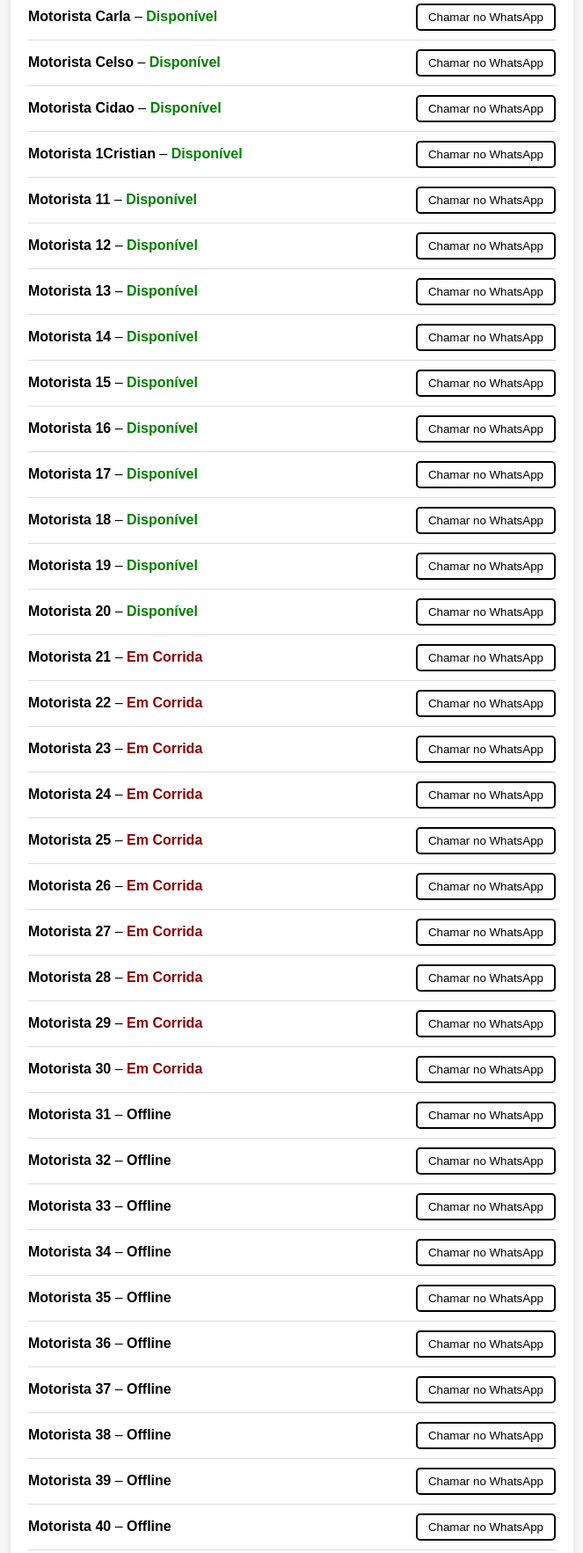
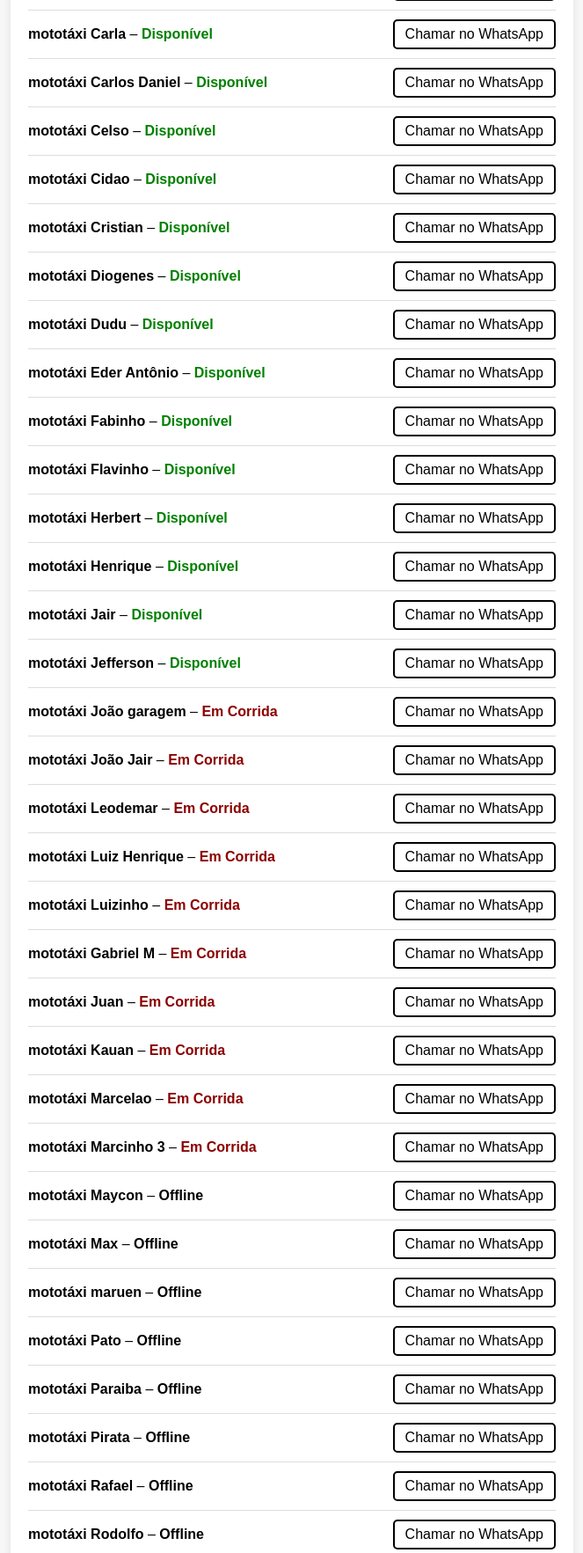
Before and after one commit to Fabiolaneiro/Motoristas-teste, a plain HTML site: page index.html in a window 1280 px wide. Shown: the part 454-2219 px from the top of the page at 88% size, without its empty margins (308-971 px from the left). Drawn offline with Linux system fonts and the light colour scheme.

Commit message:
Update index.html

```diff
--- a/index.html
+++ b/index.html
@@ -4,7 +4,7 @@
 <head>
   <meta charset="UTF-8">
   <meta name="viewport" content="width=device-width, initial-scale=1.0">
-  <title>Motoristas Disponíveis Agora</title>
+  <title>Mototáxis Disponíveis Agora</title>
   <style>
     body {
       font-family: Arial, sans-serif;
@@ -45,6 +45,8 @@
       border: 2px solid black;
       border-radius: 5px;
       cursor: pointer;
+      text-decoration: none;
+      color: black;
     }
     .whatsapp-button:hover {
       background: #f0f0f0;
@@ -53,207 +55,207 @@
 </head>
 <body>
   <div class="container">
-    <h2>MOTORISTAS DISPONÍVEIS AGORA</h2>
+    <h2>MOTOTÁXIS DISPONÍVEIS AGORA</h2>
     <div id="lista-motoristas">
 
       <div class="driver">
-        <span><strong>Motorista Fabio</strong> – <span class="status disponivel">Disponível</span></span>
-        <button class="whatsapp-button">Chamar no WhatsApp</button>
+        <span><strong>mototáxi Adalto</strong> – <span class="status disponivel">Disponível</span></span>
+        <a class="whatsapp-button" href="https://wa.me/554335232100?text=Ol%C3%A1%2C%20quero%20falar%20com%20o%20motot%C3%A1xi%20Adalto" target="_blank">Chamar no WhatsApp</a>
       </div>
 
       <div class="driver">
-        <span><strong>Motorista João</strong> – <span class="status disponivel">Disponível</span></span>
-        <button class="whatsapp-button">Chamar no WhatsApp</button>
+        <span><strong>mototáxi Adriano Pereira</strong> – <span class="status disponivel">Disponível</span></span>
+        <a class="whatsapp-button" href="https://wa.me/554335232100?text=Ol%C3%A1%2C%20quero%20falar%20com%20o%20motot%C3%A1xi%20Adriano%20Pereira" target="_blank">Chamar no WhatsApp</a>
       </div>
 
       <div class="driver">
-        <span><strong>Motorista Adalto</strong> – <span class="status disponivel">Disponível</span></span>
-        <button class="whatsapp-button">Chamar no WhatsApp</button>
+        <span><strong>mototáxi Adriano Valeriano</strong> – <span class="status disponivel">Disponível</span></span>
+        <a class="whatsapp-button" href="https://wa.me/554335232100?text=Ol%C3%A1%2C%20quero%20falar%20com%20o%20motot%C3%A1xi%20Adriano%20Valeriano" target="_blank">Chamar no WhatsApp</a>
       </div>
 
       <div class="driver">
-        <span><strong>Motorista Adriano</strong> – <span class="status disponivel">Disponível</span></span>
-        <button class="whatsapp-button">Chamar no WhatsApp</button>
+        <span><strong>mototáxi Alisson</strong> – <span class="status disponivel">Disponível</span></span>
+        <a class="whatsapp-button" href="https://wa.me/554335232100?text=Ol%C3%A1%2C%20quero%20falar%20com%20o%20motot%C3%A1xi%20Alisson" target="_blank">Chamar no WhatsApp</a>
       </div>
 
       <div class="driver">
-        <span><strong>Motorista Alisson</strong> – <span class="status disponivel">Disponível</span></span>
-        <button class="whatsapp-button">Chamar no WhatsApp</button>
+        <span><strong>mototáxi Antonio</strong> – <span class="status disponivel">Disponível</span></span>
+        <a class="whatsapp-button" href="https://wa.me/554335232100?text=Ol%C3%A1%2C%20quero%20falar%20com%20o%20motot%C3%A1xi%20Antonio" target="_blank">Chamar no WhatsApp</a>
       </div>
 
       <div class="driver">
-        <span><strong>Motorista Diego</strong> – <span class="status disponivel">Disponível</span></span>
-        <button class="whatsapp-button">Chamar no WhatsApp</button>
+        <span><strong>mototáxi Boizinho</strong> – <span class="status disponivel">Disponível</span></span>
+        <a class="whatsapp-button" href="https://wa.me/554335232100?text=Ol%C3%A1%2C%20quero%20falar%20com%20o%20motot%C3%A1xi%20Boizinho" target="_blank">Chamar no WhatsApp</a>
       </div>
 
       <div class="driver">
-        <span><strong>Motorista Carla</strong> – <span class="status disponivel">Disponível</span></span>
-        <button class="whatsapp-button">Chamar no WhatsApp</button>
+        <span><strong>mototáxi Carla</strong> – <span class="status disponivel">Disponível</span></span>
+        <a class="whatsapp-button" href="https://wa.me/554335232100?text=Ol%C3%A1%2C%20quero%20falar%20com%20o%20motot%C3%A1xi%20Carla" target="_blank">Chamar no WhatsApp</a>
       </div>
 
       <div class="driver">
-        <span><strong>Motorista Celso</strong> – <span class="status disponivel">Disponível</span></span>
-        <button class="whatsapp-button">Chamar no WhatsApp</button>
+        <span><strong>mototáxi Carlos Daniel</strong> – <span class="status disponivel">Disponível</span></span>
+        <a class="whatsapp-button" href="https://wa.me/554335232100?text=Ol%C3%A1%2C%20quero%20falar%20com%20o%20motot%C3%A1xi%20Carlos%20Daniel" target="_blank">Chamar no WhatsApp</a>
       </div>
 
       <div class="driver">
-        <span><strong>Motorista Cidao</strong> – <span class="status disponivel">Disponível</span></span>
-        <button class="whatsapp-button">Chamar no WhatsApp</button>
+        <span><strong>mototáxi Celso</strong> – <span class="status disponivel">Disponível</span></span>
+        <a class="whatsapp-button" href="https://wa.me/554335232100?text=Ol%C3%A1%2C%20quero%20falar%20com%20o%20motot%C3%A1xi%20Celso" target="_blank">Chamar no WhatsApp</a>
       </div>
 
       <div class="driver">
-        <span><strong>Motorista 1Cristian</strong> – <span class="status disponivel">Disponível</span></span>
-        <button class="whatsapp-button">Chamar no WhatsApp</button>
+        <span><strong>mototáxi Cidao</strong> – <span class="status disponivel">Disponível</span></span>
+        <a class="whatsapp-button" href="https://wa.me/554335232100?text=Ol%C3%A1%2C%20quero%20falar%20com%20o%20motot%C3%A1xi%20Cidao" target="_blank">Chamar no WhatsApp</a>
       </div>
 
       <div class="driver">
-        <span><strong>Motorista 11</strong> – <span class="status disponivel">Disponível</span></span>
-        <button class="whatsapp-button">Chamar no WhatsApp</button>
+        <span><strong>mototáxi Cristian</strong> – <span class="status disponivel">Disponível</span></span>
+        <a class="whatsapp-button" href="https://wa.me/554335232100?text=Ol%C3%A1%2C%20quero%20falar%20com%20o%20motot%C3%A1xi%20Cristian" target="_blank">Chamar no WhatsApp</a>
       </div>
 
       <div class="driver">
-        <span><strong>Motorista 12</strong> – <span class="status disponivel">Disponível</span></span>
-        <button class="whatsapp-button">Chamar no WhatsApp</button>
+        <span><strong>mototáxi Diogenes</strong> – <span class="status disponivel">Disponível</span></span>
+        <a class="whatsapp-button" href="https://wa.me/554335232100?text=Ol%C3%A1%2C%20quero%20falar%20com%20o%20motot%C3%A1xi%20Diogenes" target="_blank">Chamar no WhatsApp</a>
       </div>
 
       <div class="driver">
-        <span><strong>Motorista 13</strong> – <span class="status disponivel">Disponível</span></span>
-        <button class="whatsapp-button">Chamar no WhatsApp</button>
+        <span><strong>mototáxi Dudu</strong> – <span class="status disponivel">Disponível</span></span>
+        <a class="whatsapp-button" href="https://wa.me/554335232100?text=Ol%C3%A1%2C%20quero%20falar%20com%20o%20motot%C3%A1xi%20Dudu" target="_blank">Chamar no WhatsApp</a>
       </div>
 
       <div class="driver">
-        <span><strong>Motorista 14</strong> – <span class="status disponivel">Disponível</span></span>
-        <button class="whatsapp-button">Chamar no WhatsApp</button>
+        <span><strong>mototáxi Eder Antônio</strong> – <span class="status disponivel">Disponível</span></span>
+        <a class="whatsapp-button" href="https://wa.me/554335232100?text=Ol%C3%A1%2C%20quero%20falar%20com%20o%20motot%C3%A1xi%20Eder%20Ant%C3%B4nio" target="_blank">Chamar no WhatsApp</a>
       </div>
 
       <div class="driver">
-        <span><strong>Motorista 15</strong> – <span class="status disponivel">Disponível</span></span>
-        <button class="whatsapp-button">Chamar no WhatsApp</button>
+        <span><strong>mototáxi Fabinho</strong> – <span class="status disponivel">Disponível</span></span>
+        <a class="whatsapp-button" href="https://wa.me/554335232100?text=Ol%C3%A1%2C%20quero%20falar%20com%20o%20motot%C3%A1xi%20Fabinho" target="_blank">Chamar no WhatsApp</a>
       </div>
 
       <div class="driver">
-        <span><strong>Motorista 16</strong> – <span class="status disponivel">Disponível</span></span>
-        <button class="whatsapp-button">Chamar no WhatsApp</button>
+        <span><strong>mototáxi Flavinho</strong> – <span class="status disponivel">Disponível</span></span>
+        <a class="whatsapp-button" href="https://wa.me/554335232100?text=Ol%C3%A1%2C%20quero%20falar%20com%20o%20motot%C3%A1xi%20Flavinho" target="_blank">Chamar no WhatsApp</a>
       </div>
 
       <div class="driver">
-        <span><strong>Motorista 17</strong> – <span class="status disponivel">Disponível</span></span>
-        <button class="whatsapp-button">Chamar no WhatsApp</button>
+        <span><strong>mototáxi Herbert</strong> – <span class="status disponivel">Disponível</span></span>
+        <a class="whatsapp-button" href="https://wa.me/554335232100?text=Ol%C3%A1%2C%20quero%20falar%20com%20o%20motot%C3%A1xi%20Herbert" target="_blank">Chamar no WhatsApp</a>
       </div>
 
       <div class="driver">
-        <span><strong>Motorista 18</strong> – <span class="status disponivel">Disponível</span></span>
-        <button class="whatsapp-button">Chamar no WhatsApp</button>
+        <span><strong>mototáxi Henrique</strong> – <span class="status disponivel">Disponível</span></span>
+        <a class="whatsapp-button" href="https://wa.me/554335232100?text=Ol%C3%A1%2C%20quero%20falar%20com%20o%20motot%C3%A1xi%20Henrique" target="_blank">Chamar no WhatsApp</a>
       </div>
 
       <div class="driver">
-        <span><strong>Motorista 19</strong> – <span class="status disponivel">Disponível</span></span>
-        <button class="whatsapp-button">Chamar no WhatsApp</button>
+        <span><strong>mototáxi Jair</strong> – <span class="status disponivel">Disponível</span></span>
+        <a class="whatsapp-button" href="https://wa.me/554335232100?text=Ol%C3%A1%2C%20quero%20falar%20com%20o%20motot%C3%A1xi%20Jair" target="_blank">Chamar no WhatsApp</a>
       </div>
 
       <div class="driver">
-        <span><strong>Motorista 20</strong> – <span class="status disponivel">Disponível</span></span>
-        <button class="whatsapp-button">Chamar no WhatsApp</button>
+        <span><strong>mototáxi Jefferson</strong> – <span class="status disponivel">Disponível</span></span>
+        <a class="whatsapp-button" href="https://wa.me/554335232100?text=Ol%C3%A1%2C%20quero%20falar%20com%20o%20motot%C3%A1xi%20Jefferson" target="_blank">Chamar no WhatsApp</a>
       </div>
 
       <div class="driver">
-        <span><strong>Motorista 21</strong> – <span class="status em-corrida">Em Corrida</span></span>
-        <button class="whatsapp-button">Chamar no WhatsApp</button>
+        <span><strong>mototáxi João garagem</strong> – <span class="status em-corrida">Em Corrida</span></span>
+        <a class="whatsapp-button" href="https://wa.me/554335232100?text=Ol%C3%A1%2C%20quero%20falar%20com%20o%20motot%C3%A1xi%20Jo%C3%A3o%20garagem" target="_blank">Chamar no WhatsApp</a>
       </div>
 
       <div class="driver">
-        <span><strong>Motorista 22</strong> – <span class="status em-corrida">Em Corrida</span></span>
-        <button class="whatsapp-button">Chamar no WhatsApp</button>
+        <span><strong>mototáxi João Jair</strong> – <span class="status em-corrida">Em Corrida</span></span>
+        <a class="whatsapp-button" href="https://wa.me/554335232100?text=Ol%C3%A1%2C%20quero%20falar%20com%20o%20motot%C3%A1xi%20Jo%C3%A3o%20Jair" target="_blank">Chamar no WhatsApp</a>
       </div>
 
       <div class="driver">
-        <span><strong>Motorista 23</strong> – <span class="status em-corrida">Em Corrida</span></span>
-        <button class="whatsapp-button">Chamar no WhatsApp</button>
+        <span><strong>mototáxi Leodemar</strong> – <span class="status em-corrida">Em Corrida</span></span>
+        <a class="whatsapp-button" href="https://wa.me/554335232100?text=Ol%C3%A1%2C%20quero%20falar%20com%20o%20motot%C3%A1xi%20Leodemar" target="_blank">Chamar no WhatsApp</a>
       </div>
 
       <div class="driver">
-        <span><strong>Motorista 24</strong> – <span class="status em-corrida">Em Corrida</span></span>
-        <button class="whatsapp-button">Chamar no WhatsApp</button>
+        <span><strong>mototáxi Luiz Henrique</strong> – <span class="status em-corrida">Em Corrida</span></span>
+        <a class="whatsapp-button" href="https://wa.me/554335232100?text=Ol%C3%A1%2C%20quero%20falar%20com%20o%20motot%C3%A1xi%20Luiz%20Henrique" target="_blank">Chamar no WhatsApp</a>
       </div>
 
       <div class="driver">
-        <span><strong>Motorista 25</strong> – <span class="status em-corrida">Em Corrida</span></span>
-        <button class="whatsapp-button">Chamar no WhatsApp</button>
+        <span><strong>mototáxi Luizinho</strong> – <span class="status em-corrida">Em Corrida</span></span>
+        <a class="whatsapp-button" href="https://wa.me/554335232100?text=Ol%C3%A1%2C%20quero%20falar%20com%20o%20motot%C3%A1xi%20Luizinho" target="_blank">Chamar no WhatsApp</a>
       </div>
 
       <div class="driver">
-        <span><strong>Motorista 26</strong> – <span class="status em-corrida">Em Corrida</span></span>
-        <button class="whatsapp-button">Chamar no WhatsApp</button>
+        <span><strong>mototáxi Gabriel M</strong> – <span class="status em-corrida">Em Corrida</span></span>
+        <a class="whatsapp-button" href="https://wa.me/554335232100?text=Ol%C3%A1%2C%20quero%20falar%20com%20o%20motot%C3%A1xi%20Gabriel%20M" target="_blank">Chamar no WhatsApp</a>
       </div>
 
       <div class="driver">
-        <span><strong>Motorista 27</strong> – <span class="status em-corrida">Em Corrida</span></span>
-        <button class="whatsapp-button">Chamar no WhatsApp</button>
+        <span><strong>mototáxi Juan</strong> – <span class="status em-corrida">Em Corrida</span></span>
+        <a class="whatsapp-button" href="https://wa.me/554335232100?text=Ol%C3%A1%2C%20quero%20falar%20com%20o%20motot%C3%A1xi%20Juan" target="_blank">Chamar no WhatsApp</a>
       </div>
 
       <div class="driver">
-        <span><strong>Motorista 28</strong> – <span class="status em-corrida">Em Corrida</span></span>
-        <button class="whatsapp-button">Chamar no WhatsApp</button>
+        <span><strong>mototáxi Kauan</strong> – <span class="status em-corrida">Em Corrida</span></span>
+        <a class="whatsapp-button" href="https://wa.me/554335232100?text=Ol%C3%A1%2C%20quero%20falar%20com%20o%20motot%C3%A1xi%20Kauan" target="_blank">Chamar no WhatsApp</a>
       </div>
 
       <div class="driver">
-        <span><strong>Motorista 29</strong> – <span class="status em-corrida">Em Corrida</span></span>
-        <button class="whatsapp-button">Chamar no WhatsApp</button>
+        <span><strong>mototáxi Marcelao</strong> – <span class="status em-corrida">Em Corrida</span></span>
+        <a class="whatsapp-button" href="https://wa.me/554335232100?text=Ol%C3%A1%2C%20quero%20falar%20com%20o%20motot%C3%A1xi%20Marcelao" target="_blank">Chamar no WhatsApp</a>
       </div>
 
       <div class="driver">
-        <span><strong>Motorista 30</strong> – <span class="status em-corrida">Em Corrida</span></span>
-        <button class="whatsapp-button">Chamar no WhatsApp</button>
+        <span><strong>mototáxi Marcinho 3</strong> – <span class="status em-corrida">Em Corrida</span></span>
+        <a class="whatsapp-button" href="https://wa.me/554335232100?text=Ol%C3%A1%2C%20quero%20falar%20com%20o%20motot%C3%A1xi%20Marcinho%203" target="_blank">Chamar no WhatsApp</a>
       </div>
 
       <div class="driver">
-        <span><strong>Motorista 31</strong> – <span class="status offline">Offline</span></span>
-        <button class="whatsapp-button">Chamar no WhatsApp</button>
+        <span><strong>mototáxi Maycon</strong> – <span class="status offline">Offline</span></span>
+        <a class="whatsapp-button" href="https://wa.me/554335232100?text=Ol%C3%A1%2C%20quero%20falar%20com%20o%20motot%C3%A1xi%20Maycon" target="_blank">Chamar no WhatsApp</a>
       </div>
 
       <div class="driver">
-        <span><strong>Motorista 32</strong> – <span class="status offline">Offline</span></span>
-        <button class="whatsapp-button">Chamar no WhatsApp</button>
+        <span><strong>mototáxi Max</strong> – <span class="status offline">Offline</span></span>
+        <a class="whatsapp-button" href="https://wa.me/554335232100?text=Ol%C3%A1%2C%20quero%20falar%20com%20o%20motot%C3%A1xi%20Max" target="_blank">Chamar no WhatsApp</a>
       </div>
 
       <div class="driver">
-        <span><strong>Motorista 33</strong> – <span class="status offline">Offline</span></span>
-        <button class="whatsapp-button">Chamar no WhatsApp</button>
+        <span><strong>mototáxi maruen</strong> – <span class="status offline">Offline</span></span>
+        <a class="whatsapp-button" href="https://wa.me/554335232100?text=Ol%C3%A1%2C%20quero%20falar%20com%20o%20motot%C3%A1xi%20maruen" target="_blank">Chamar no WhatsApp</a>
       </div>
 
       <div class="driver">
-        <span><strong>Motorista 34</strong> – <span class="status offline">Offline</span></span>
-        <button class="whatsapp-button">Chamar no WhatsApp</button>
+        <span><strong>mototáxi Pato</strong> – <span class="status offline">Offline</span></span>
+        <a class="whatsapp-button" href="https://wa.me/554335232100?text=Ol%C3%A1%2C%20quero%20falar%20com%20o%20motot%C3%A1xi%20Pato" target="_blank">Chamar no WhatsApp</a>
       </div>
 
       <div class="driver">
-        <span><strong>Motorista 35</strong> – <span class="status offline">Offline</span></span>
-        <button class="whatsapp-button">Chamar no WhatsApp</button>
+        <span><strong>mototáxi Paraiba</strong> – <span class="status offline">Offline</span></span>
+        <a class="whatsapp-button" href="https://wa.me/554335232100?text=Ol%C3%A1%2C%20quero%20falar%20com%20o%20motot%C3%A1xi%20Paraiba" target="_blank">Chamar no WhatsApp</a>
       </div>
 
       <div class="driver">
-        <span><strong>Motorista 36</strong> – <span class="status offline">Offline</span></span>
-        <button class="whatsapp-button">Chamar no WhatsApp</button>
+        <span><strong>mototáxi Pirata</strong> – <span class="status offline">Offline</span></span>
+        <a class="whatsapp-button" href="https://wa.me/554335232100?text=Ol%C3%A1%2C%20quero%20falar%20com%20o%20motot%C3%A1xi%20Pirata" target="_blank">Chamar no WhatsApp</a>
       </div>
 
       <div class="driver">
-        <span><strong>Motorista 37</strong> – <span class="status offline">Offline</span></span>
-        <button class="whatsapp-button">Chamar no WhatsApp</button>
+        <span><strong>mototáxi Rafael</strong> – <span class="status offline">Offline</span></span>
+        <a class="whatsapp-button" href="https://wa.me/554335232100?text=Ol%C3%A1%2C%20quero%20falar%20com%20o%20motot%C3%A1xi%20Rafael" target="_blank">Chamar no WhatsApp</a>
       </div>
 
       <div class="driver">
-        <span><strong>Motorista 38</strong> – <span class="status offline">Offline</span></span>
-        <button class="whatsapp-button">Chamar no WhatsApp</button>
+        <span><strong>mototáxi Rodolfo</strong> – <span class="status offline">Offline</span></span>
+        <a class="whatsapp-button" href="https://wa.me/554335232100?text=Ol%C3%A1%2C%20quero%20falar%20com%20o%20motot%C3%A1xi%20Rodolfo" target="_blank">Chamar no WhatsApp</a>
       </div>
 
       <div class="driver">
-        <span><strong>Motorista 39</strong> – <span class="status offline">Offline</span></span>
-        <button class="whatsapp-button">Chamar no WhatsApp</button>
+        <span><strong>mototáxi Roberto</strong> – <span class="status offline">Offline</span></span>
+        <a class="whatsapp-button" href="https://wa.me/554335232100?text=Ol%C3%A1%2C%20quero%20falar%20com%20o%20motot%C3%A1xi%20Roberto" target="_blank">Chamar no WhatsApp</a>
       </div>
 
       <div class="driver">
-        <span><strong>Motorista 40</strong> – <span class="status offline">Offline</span></span>
-        <button class="whatsapp-button">Chamar no WhatsApp</button>
+        <span><strong>mototáxi Rob preto</strong> – <span class="status offline">Offline</span></span>
+        <a class="whatsapp-button" href="https://wa.me/554335232100?text=Ol%C3%A1%2C%20quero%20falar%20com%20o%20motot%C3%A1xi%20Rob%20preto" target="_blank">Chamar no WhatsApp</a>
       </div>
 
     </div>
```
